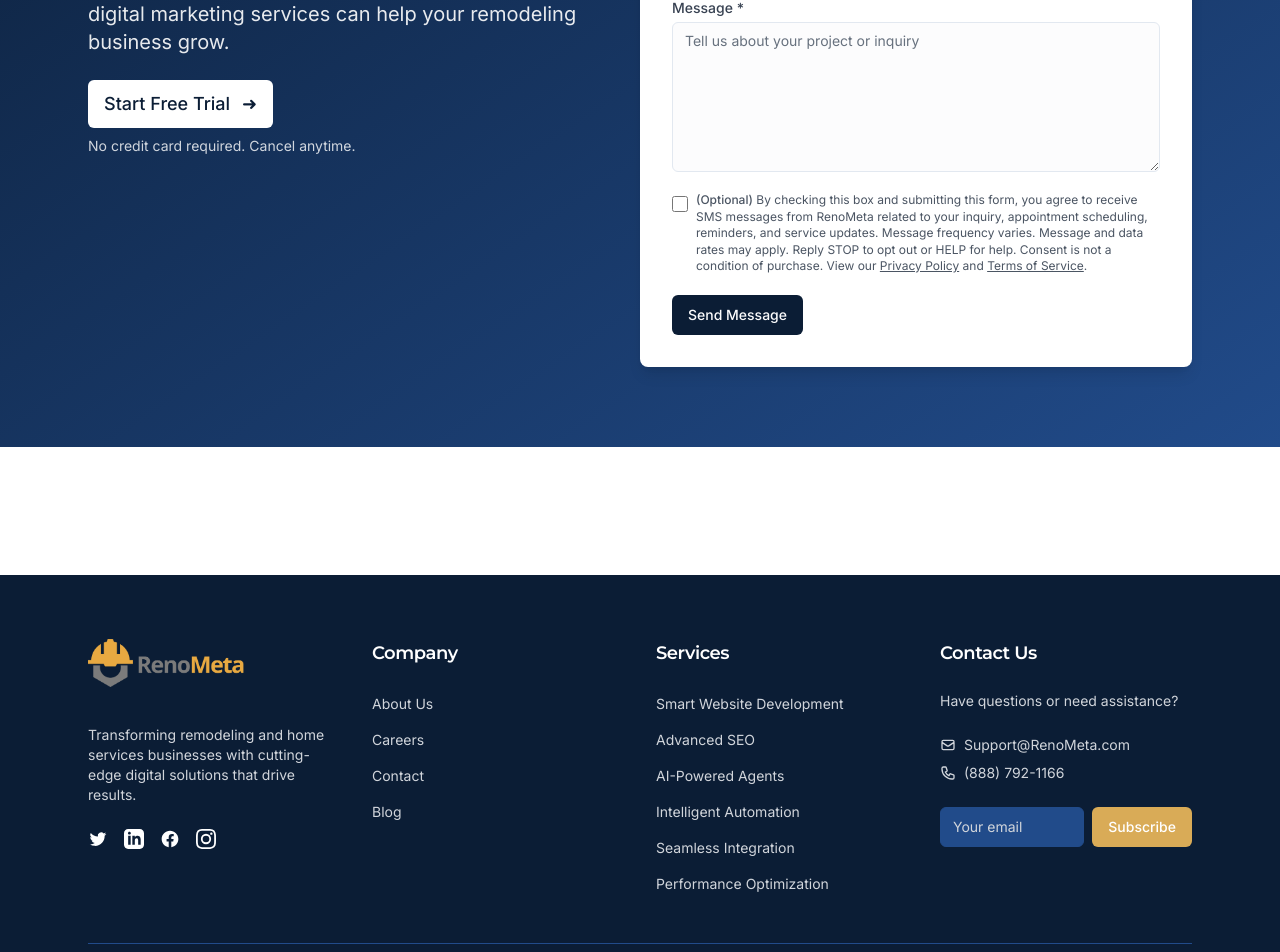
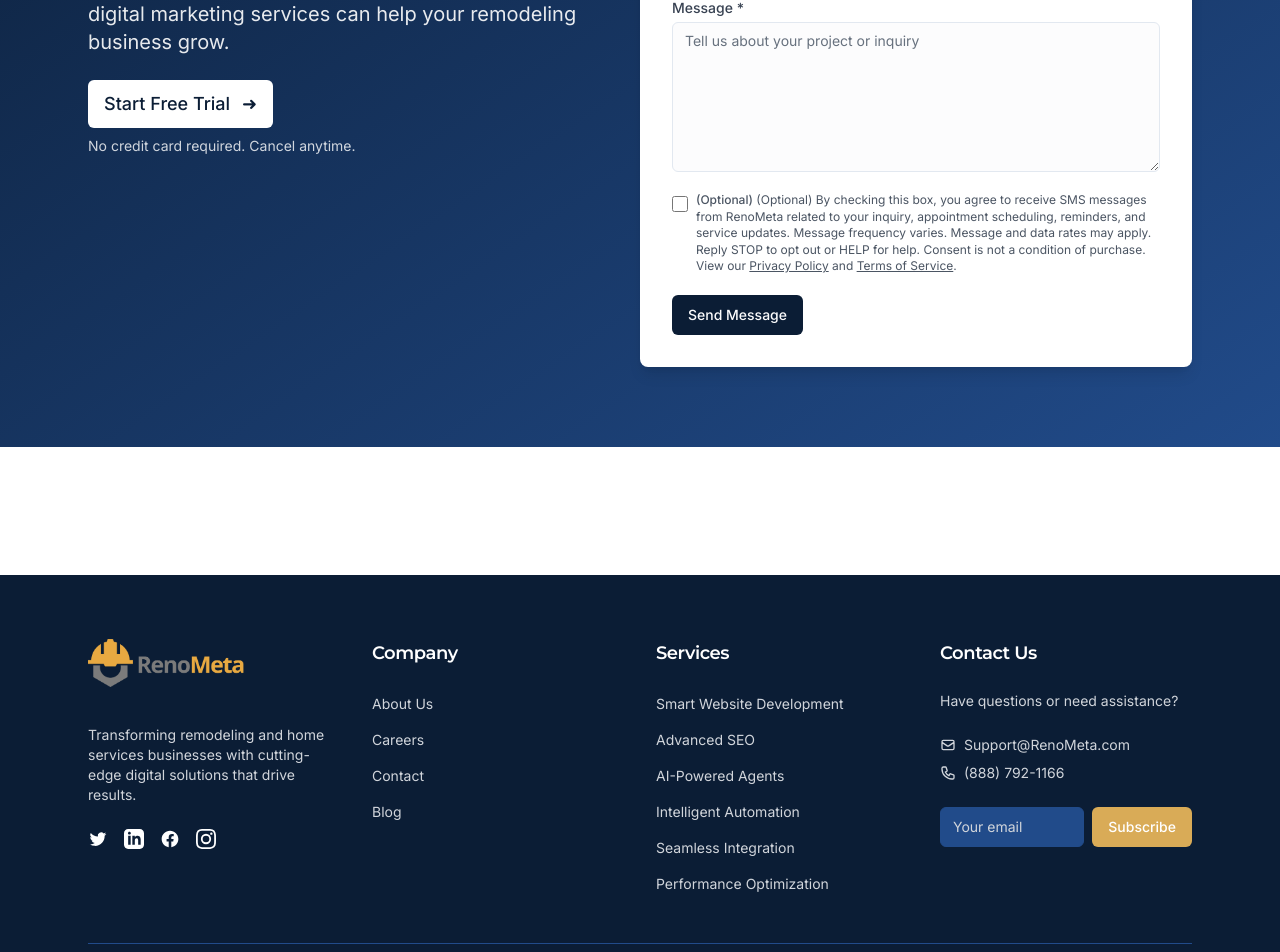
Before and after one commit to aarong1911/renometa-website-v5, a React (Vite) app: page / in a window 1280 px wide. Shown: the part 6076-7028 px from the top of the page. Built offline with nearby package versions, Linux system fonts and the light colour scheme; no server answers.

Commit message:
Update ContactForm.tsx

```diff
--- a/src/components/ui/ContactForm.tsx
+++ b/src/components/ui/ContactForm.tsx
@@ -139,9 +139,8 @@ const ContactForm = ({ onSuccess }: ContactFormProps) => {
   className="mt-1 h-4 w-4 shrink-0"
 />
 <label htmlFor="contact-consent" className="text-xs text-gray-600 leading-snug">
-  <span className="font-medium">(Optional)</span> By checking this box and submitting this form, you agree to receive SMS messages from RenoMeta related to your inquiry, appointment scheduling, reminders, and service updates.
-            Message frequency varies. Message and data rates may apply.
-            Reply STOP to opt out or HELP for help. Consent is not a condition of purchase. View our{' '}
+  <span className="font-medium">(Optional)</span> (Optional) By checking this box, you agree to receive SMS messages from RenoMeta related to your inquiry, appointment scheduling, reminders, and service updates. Message frequency varies. Message and data rates may apply. Reply STOP to opt out or HELP for help. Consent is not a condition of purchase.
+            View our{' '}
             <a
               href="/privacy-policy"
               target="_blank"
```
